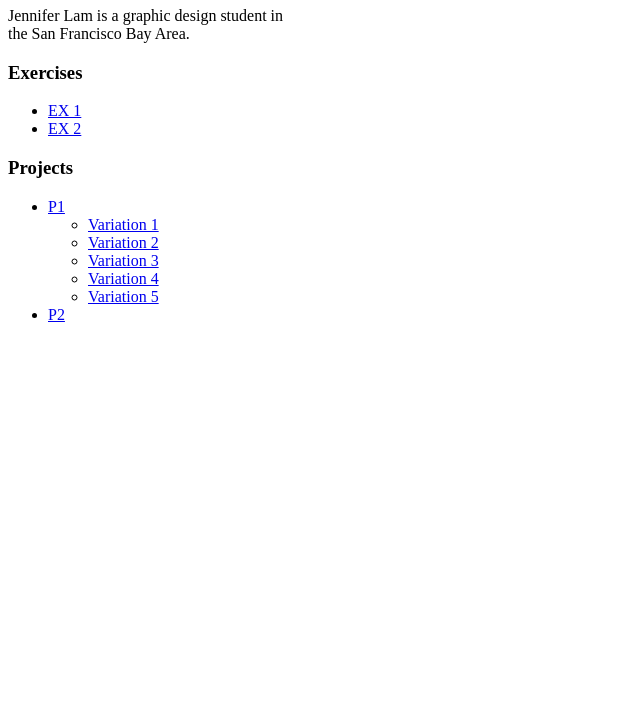
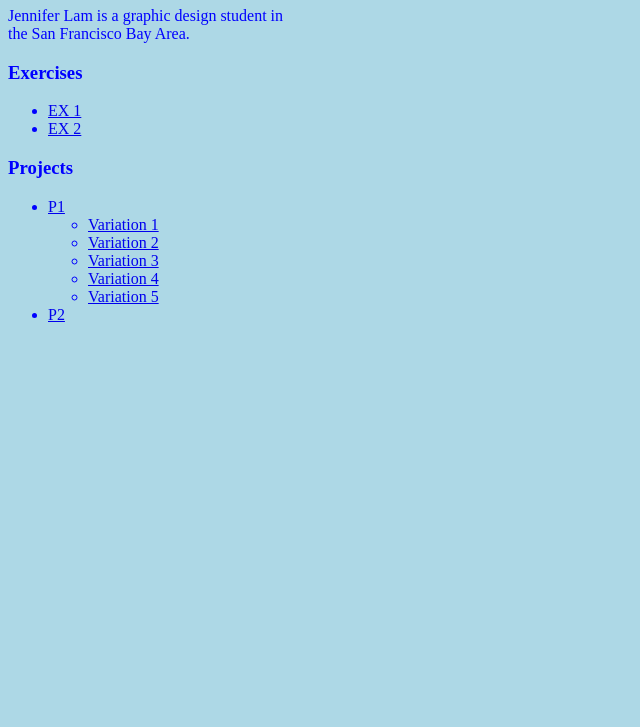
Before and after one commit to jennylam1004/interactive1, a plain HTML site: page index.html in a window 1280 px wide. Shown: the part 73-800 px from the top of the page, without its empty margins (0-640 px from the left). Drawn offline with Linux system fonts and the light colour scheme.

Commit message:
hello world
edit homepage aesthetic and links

```diff
--- /dev/null
+++ b/P1/Step_2/CSS/main.css
@@ -0,0 +1,10 @@
+body {
+  color: white;
+  background-color: black;
+  <h1>
+    text color
+  </h1>
+h1{
+  color: green;
+}
+<p style="color red">
--- /dev/null
+++ b/css/main.css
@@ -0,0 +1,4 @@
+body {
+  color: blue;
+  background-color: lightblue;
+}
--- a/index.html
+++ b/index.html
@@ -4,6 +4,9 @@
 <head>
   <title>Interactive 1: Jennifer Lam</title>
   <meta charset="utf-8" />
+  <link rel="stylesheet" type="text/css"
+  href="css/main.css"
+
 </head>
 
 <body>
```
Also changed, not shown: 13 other files.
